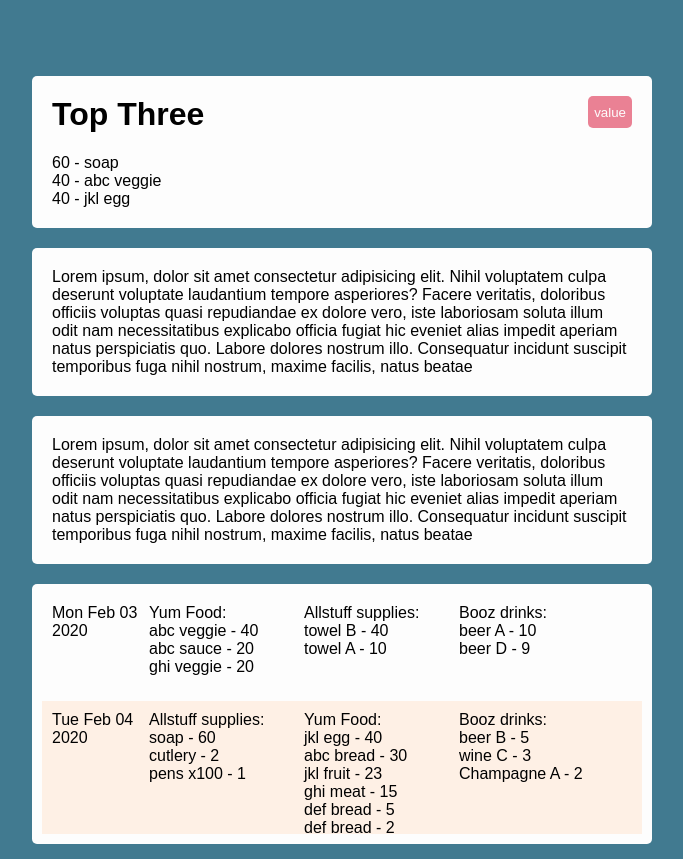
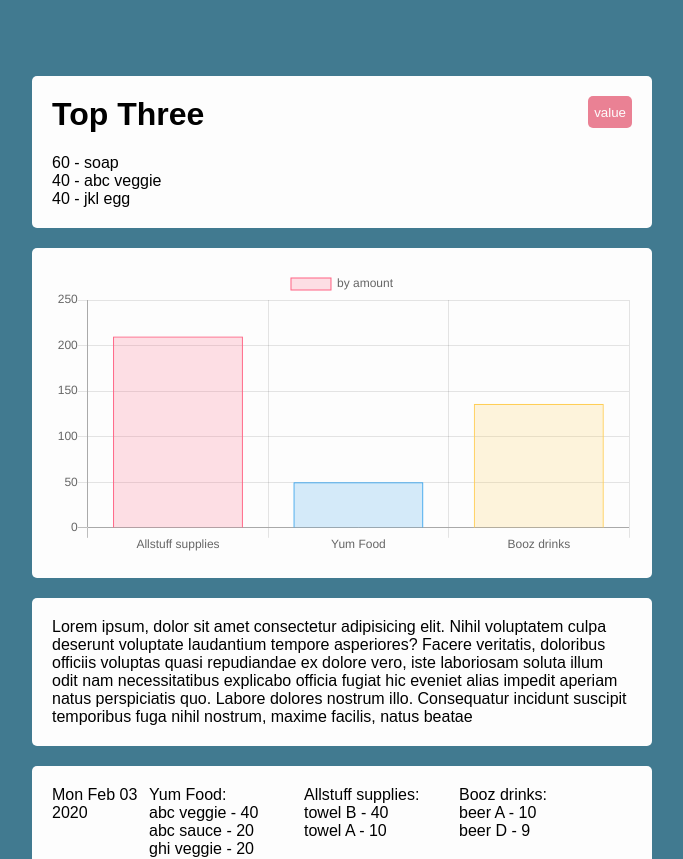
Before and after one commit to maxilukowski/hotel-dashboard, a React (Create React App) app: page / in a window 1280 px wide. Shown: the top 859 px of the page, without its empty margins (318-1001 px from the left). Built offline with nearby package versions, Linux system fonts and the light colour scheme.

Commit message:
Add supplierRanking object and bar chart

```diff
--- a/package.json
+++ b/package.json
@@ -6,8 +6,10 @@
     "@testing-library/jest-dom": "^5.11.9",
     "@testing-library/react": "^11.2.3",
     "@testing-library/user-event": "^12.6.0",
+    "chart.js": "^2.9.4",
     "react": "^17.0.1",
     "react-beautiful-dnd": "^13.0.0",
+    "react-chartjs-2": "^2.11.1",
     "react-dom": "^17.0.1",
     "react-scripts": "4.0.1",
     "styled-components": "^5.2.1",
--- a/src/App.js
+++ b/src/App.js
@@ -68,9 +68,7 @@ function App() {
 
 export default App
 
-
 const StyledLi = styled.li`
-
   background: var(--card);
   padding: 10px;
   border-radius: 5px;
--- a/src/components/suppliersRanking/SuppliersRankingCard.js
+++ b/src/components/suppliersRanking/SuppliersRankingCard.js
@@ -1,16 +1,60 @@
 import React from 'react'
 import styled from 'styled-components'
+import { Bar } from 'react-chartjs-2'
 
-const SuppliersRankingCard = () => {
+const SuppliersRankingCard = ({ data }) => {
+  let topThreeSupplier = {}
+
+  data.forEach(({ supplier, quantity, price }) => {
+    if (!topThreeSupplier.hasOwnProperty(supplier)) {
+      topThreeSupplier[supplier] = {
+        totalQuantity: 0,
+        totalPrice: 0,
+      }
+    }
+    topThreeSupplier[supplier].totalQuantity += Number(quantity)
+    topThreeSupplier[supplier].totalPrice += Number(price * quantity)
+  })
+
   return (
     <Wrapper>
-      Lorem ipsum, dolor sit amet consectetur adipisicing elit. Nihil voluptatem
-      culpa deserunt voluptate laudantium tempore asperiores? Facere veritatis,
-      doloribus officiis voluptas quasi repudiandae ex dolore vero, iste
-      laboriosam soluta illum odit nam necessitatibus explicabo officia fugiat
-      hic eveniet alias impedit aperiam natus perspiciatis quo. Labore dolores
-      nostrum illo. Consequatur incidunt suscipit temporibus fuga nihil nostrum,
-      maxime facilis, natus beatae
+      <Bar
+        data={{
+          labels: Object.keys(topThreeSupplier),
+          datasets: [
+            {
+              label: 'by amount',
+              data: [
+                topThreeSupplier['Yum Food'].totalQuantity,
+                topThreeSupplier['Booz drinks'].totalQuantity,
+                topThreeSupplier['Allstuff supplies'].totalQuantity,
+              ],
+              backgroundColor: [
+                'rgba(255, 99, 132, 0.2)',
+                'rgba(54, 162, 235, 0.2)',
+                'rgba(255, 206, 86, 0.2)',
+              ],
+              borderColor: [
+                'rgba(255, 99, 132, 1)',
+                'rgba(54, 162, 235, 1)',
+                'rgba(255, 206, 86, 1)',
+              ],
+              borderWidth: 1,
+            },
+          ],
+        }}
+        options={{
+          scales: {
+            yAxes: [
+              {
+                ticks: {
+                  beginAtZero: true,
+                },
+              },
+            ],
+          },
+        }}
+      />
     </Wrapper>
   )
 }
```
Also changed, not shown: 1 other file (tests, documents, lock files or other folders).
